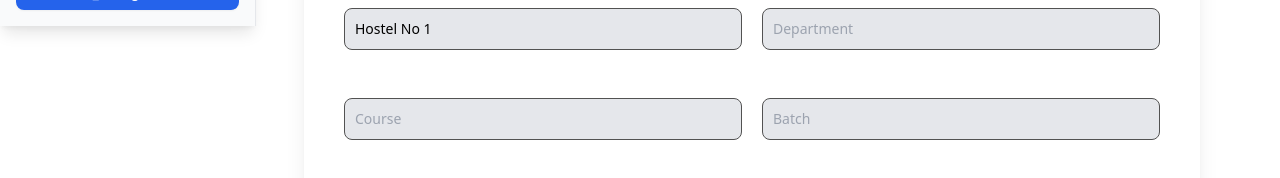
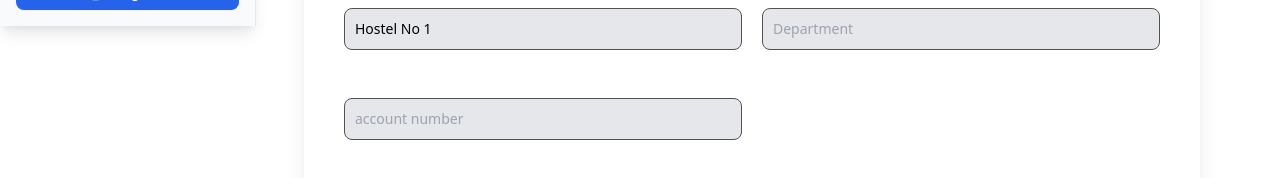
Before and after one commit to CoderRaushan/HostellerHomies, a React (Vite) app in the folder client/: page /admin-dashboard/register-student in a window 1280 px wide. Shown: the part 774-952 px from the top of the page. Built offline with nearby package versions, Linux system fonts and the light colour scheme; no server answers.

Commit message:
Account Number Added

```diff
--- a/client/src/components/Dashboards/AdminDashboard/AllStudents.jsx
+++ b/client/src/components/Dashboards/AdminDashboard/AllStudents.jsx
@@ -290,7 +290,7 @@ function AllStudents() {
                   </div>
                   <div className="flex-1 min-w-0">
                     <p className="text-base md:text-lg font-semibold text-black truncate">{student.name}</p>
-                    <p className="text-sm text-gray-600 truncate">{student.urn} | Room: {student.room_no}</p>
+                    <p className="text-sm text-gray-600 truncate">{student.urn} | Room: {student.room_no} | A/C: {student.accountNumber}</p>
                   </div>
                 </div>
                 <div className="flex gap-3">
--- a/client/src/components/Dashboards/AdminDashboard/RegisterStudent.jsx
+++ b/client/src/components/Dashboards/AdminDashboard/RegisterStudent.jsx
@@ -323,6 +323,7 @@ function RegisterStudent() {
   const [dob, setDob] = useState("");
   const [uidai, setuidai] = useState("");
   const [password, setPassword] = useState("");
+  const [accountNumber, setAccountNumber] = useState("");
   const [loading, setLoading] = useState(false);
 
   const registerStudent = async (e) => {
@@ -344,6 +345,7 @@ function RegisterStudent() {
         uidai,
         hostel,
         password,
+        accountNumber,
       };
 
       const res = await fetch(`${mainUri}/api/student/register-student`, {
@@ -359,7 +361,7 @@ function RegisterStudent() {
         // Reset all fields
         seturn(""); setName(""); setRoomNo(""); setBatch(""); setDept(""); setCourse("");
         setEmail(""); setFatherName(""); setContact(""); setAddress(""); setDob("");
-        setuidai(""); setPassword("");
+        setuidai(""); setPassword(""); setAccountNumber("");
       } else {
         data.errors.forEach(err =>
           toast.error(err.msg || "Registration failed.")
@@ -478,6 +480,15 @@ function RegisterStudent() {
               value: dept,
               onChange: (e) => setDept(e.target.value),
             }} />
+            {/* ................................... */}
+            <Input field={{
+              name: "accountNumber",
+              placeholder: "account number",
+              type: "text",
+              req: true,
+              value: accountNumber,
+              onChange: (e) => setAccountNumber(e.target.value),
+            }} />
           </div>
 
           <div className="grid grid-cols-1 md:grid-cols-2 gap-5">
--- a/client/src/components/Dashboards/StudentDashboard/Home.jsx
+++ b/client/src/components/Dashboards/StudentDashboard/Home.jsx
@@ -10,12 +10,7 @@ const List = () => {
       amount: "Rs. 690",
       status: "pending",
     },
-    {
-      title: "Mess bill",
-      date: "20-5-2023",
-      amount: "Rs. 690",
-      status: "pending",
-    },
+
   ]);
 
   useEffect(() => {
@@ -29,9 +24,9 @@ const List = () => {
   })
     .then((res) => res.json())
     .then((data) => {
-      console.log("Invoice API response:", data.invoices[0].amount); // <-- Add this line
+      console.log("Invoice API response:", data); // <-- Add this line
       if (data.success) {
-        let invoices = data.invoices[0];
+        let invoice = data.invoices[0];
         let list = [];
         invoices.forEach((invoice) => {
           if (invoice.status.toLowerCase() === "pending") {
```
Also changed, not shown: 2 other files (tests, documents, lock files or other folders).
